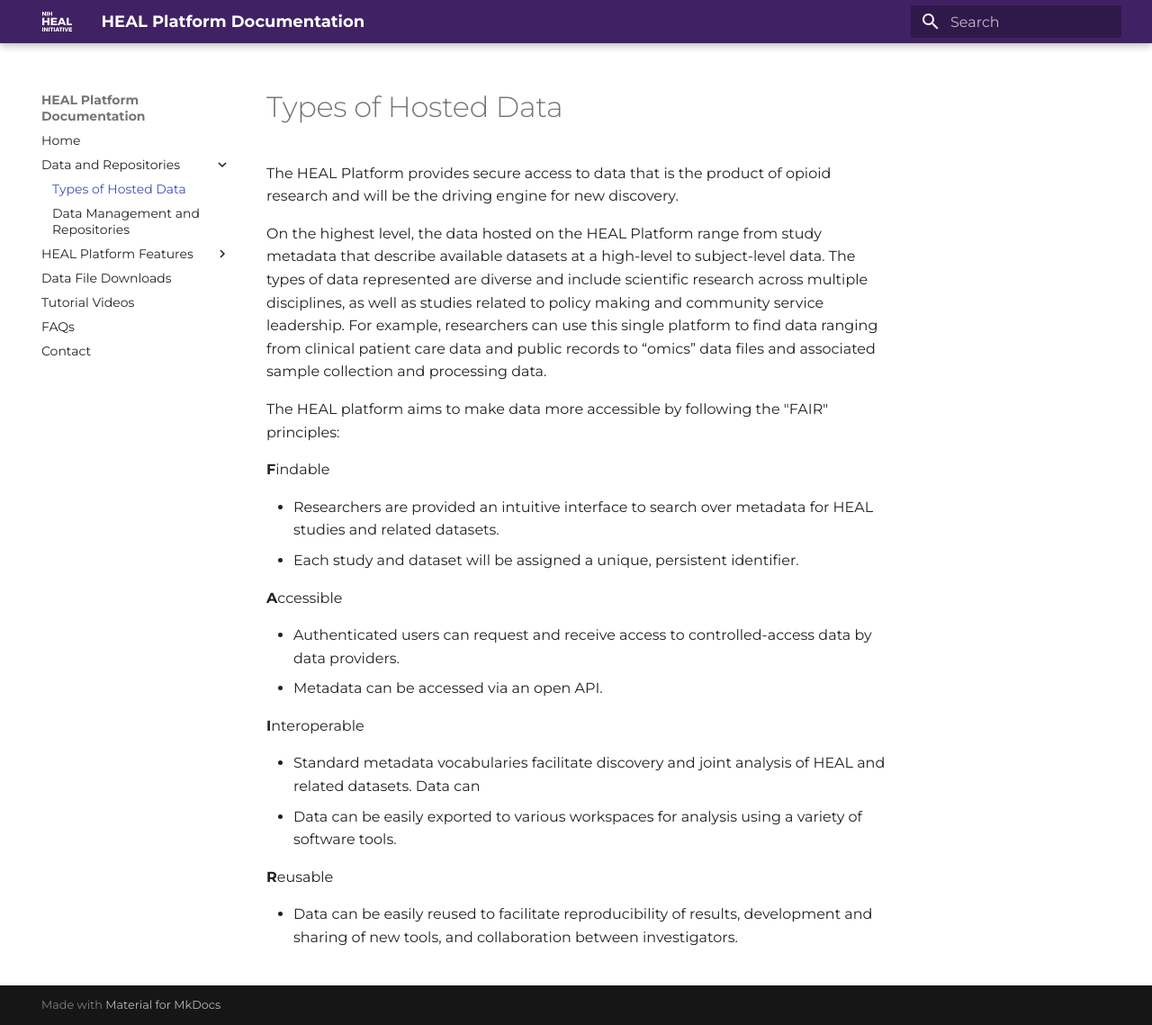
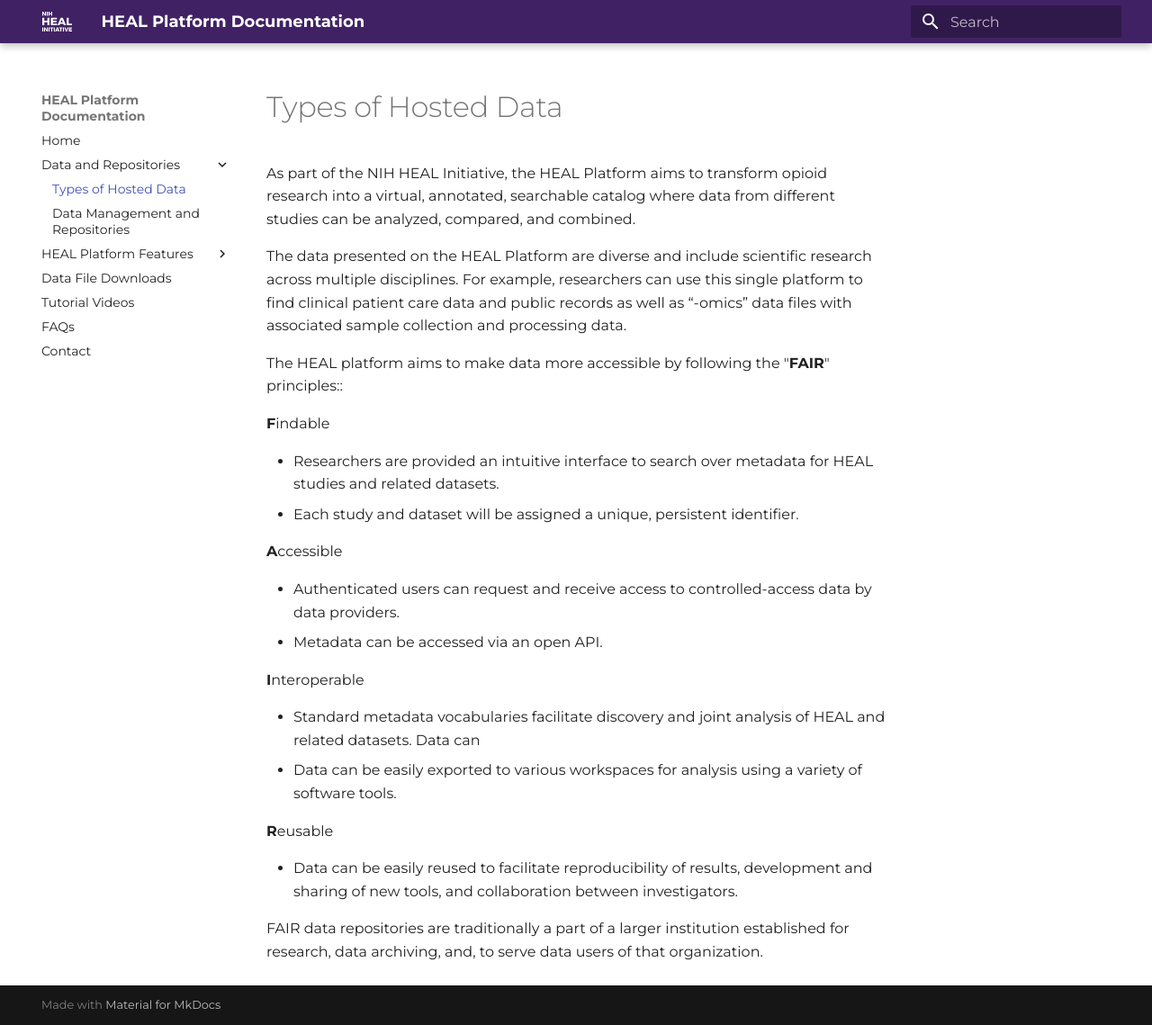
Before and after one commit to norc-heal/heal-docs, an MkDocs documentation site: the page built from docs/hosted_data_types.md, in a window 1280 px wide and 1139 px high. Shown: the whole window at 90% size. Built offline with MkDocs 1.6.1 and Material for MkDocs 9.7.7, drawn with Linux system fonts in a browser that asks for light colours.

Commit message:
Update hosted_data_types.md
updated working to match what's in qa-heal

```diff
--- a/docs/hosted_data_types.md
+++ b/docs/hosted_data_types.md
@@ -1,10 +1,10 @@
 ## Types of Hosted Data
 
-The HEAL Platform provides secure access to data that is the product of opioid research and will be the driving engine for new discovery.
+As part of the NIH HEAL Initiative, the HEAL Platform aims to transform opioid research into a virtual, annotated, searchable catalog where data from different studies can be analyzed, compared, and combined.
 
-On the highest level, the data hosted on the HEAL Platform range from study metadata that describe available datasets at a high-level to subject-level data. The types of data represented are diverse and include scientific research across multiple disciplines, as well as studies related to policy making and community service leadership. For example, researchers can use this single platform to find data ranging from clinical patient care data and public records to “omics” data files and associated sample collection and processing data.
+The data presented on the HEAL Platform are diverse and include scientific research across multiple disciplines. For example, researchers can use this single platform to find clinical patient care data and public records as well as “-omics” data files with associated sample collection and processing data.
 
-The HEAL platform aims to make data more accessible by following the "FAIR" principles:
+The HEAL platform aims to make data more accessible by following the "**FAIR**" principles::
 
 **F**indable
 
@@ -24,3 +24,5 @@
 **R**eusable
 
 *   Data can be easily reused to facilitate reproducibility of results, development and sharing of new tools, and collaboration between investigators.
+
+FAIR data repositories are traditionally a part of a larger institution established for research, data archiving, and, to serve data users of that organization.
```
